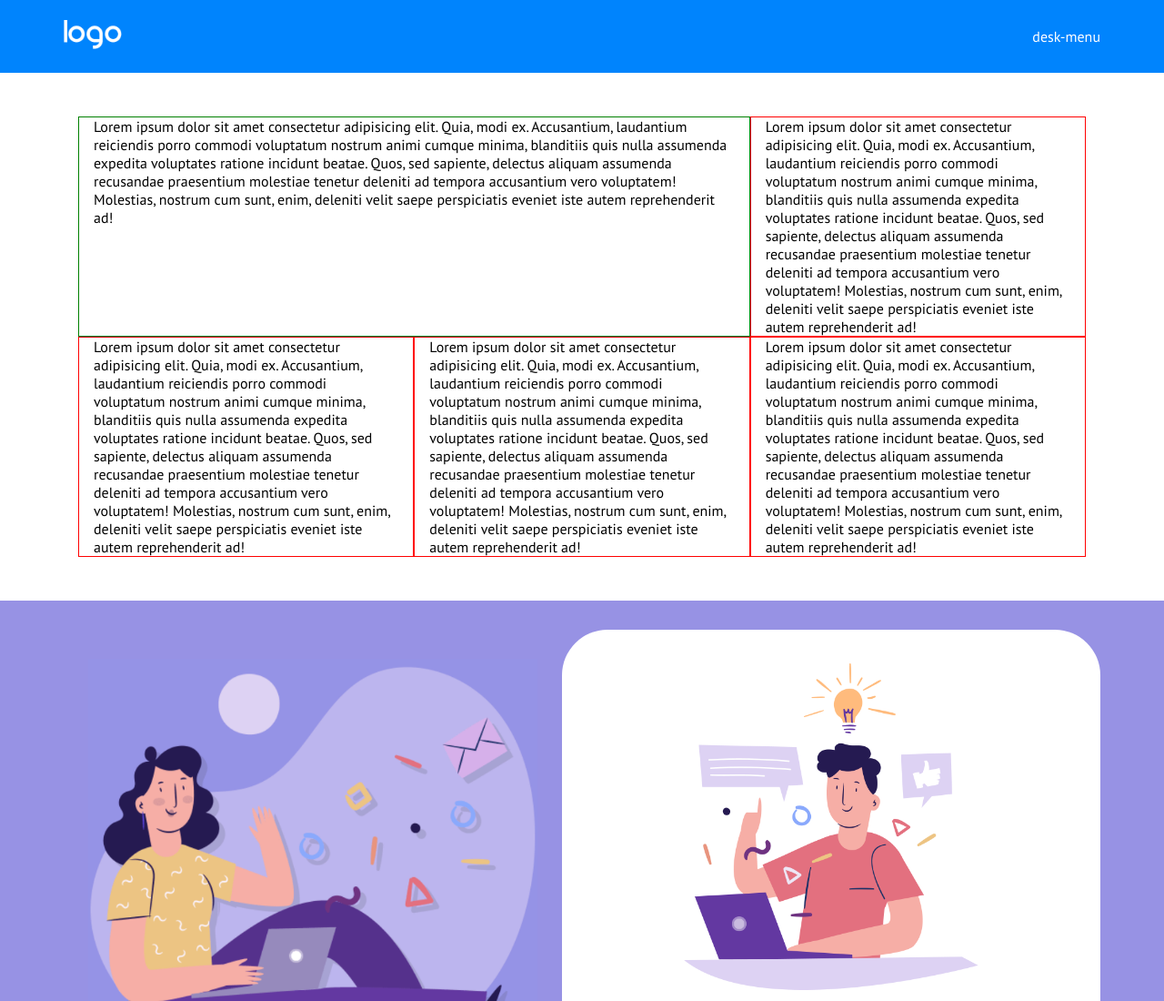
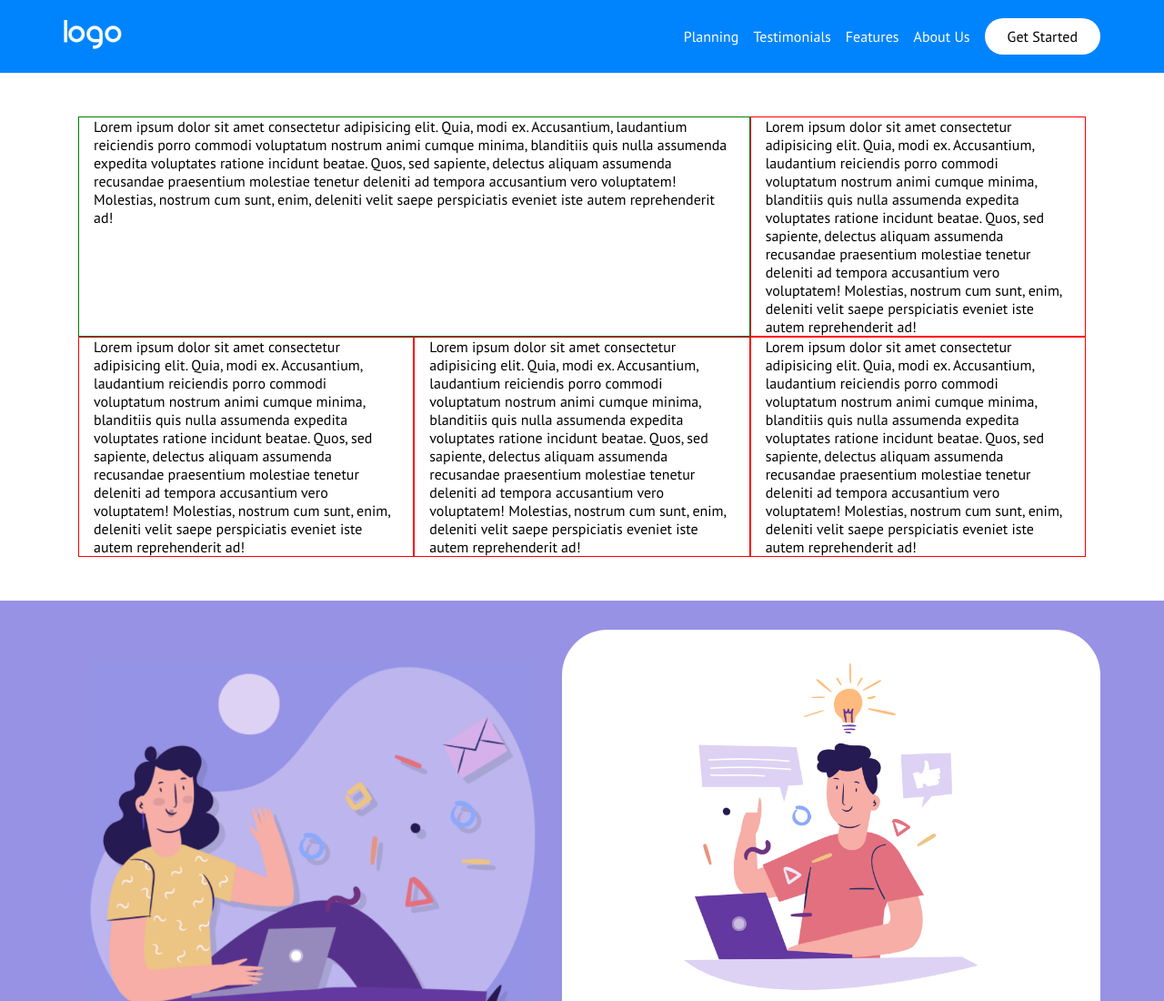
Before and after one commit to franciowel/htmlcss-responsive-layout, a plain HTML site: page index.html in a window 1280 px wide. Shown: the top 1100 px of the page at 91% size. Drawn offline with Linux system fonts and the light colour scheme.

Commit message:
corretto responsive navbar

```diff
--- a/css/style.css
+++ b/css/style.css
@@ -327,6 +327,24 @@ DESKTOP RESP
         display: block;
     }
 
+    .desk-menu ul{
+
+    }
+
+    .desk-menu ul a{
+        color: white;
+        text-decoration: none;
+        margin-left: 1rem;
+    }
+
+    .btn-start :last-child{
+        color: black;
+        background-color: white;
+        border-radius: 20px;
+        padding: 10px 25px;
+    }
+
+    /* STRATEGY DESK */
     .strategy{
         flex-direction: row;
         color: white;
@@ -345,6 +363,7 @@ DESKTOP RESP
         flex-wrap: wrap;
     }
 
+    /* BENEFITS DESK */
     .benefits-card{
         width: calc((100% / 3) - 1rem);
     }
--- a/index.html
+++ b/index.html
@@ -39,8 +39,19 @@
 
             <!-- DESKTOP NAVIGATION MENU -->
             <div class="desk-menu">
-                <ul>
-                    <li>desk-menu</li>
+
+                <ul class="flexcontainer">
+
+                    <li><a href="#planning">Planning</a></li>
+
+                    <li><a href="#">Testimonials</a></li>
+
+                    <li><a href="#">Features</a></li>
+
+                    <li><a href="#">About Us</a></li>
+
+                    <li class="btn-start"><a href="#">Get Started</a></li>
+
                 </ul>
             </div>
 
@@ -94,7 +105,7 @@
 
         </section>
 
-        <section class="strategy-back">
+        <section id="planning" class="strategy-back">
 
 
             <div class="mobile-padding">
```
